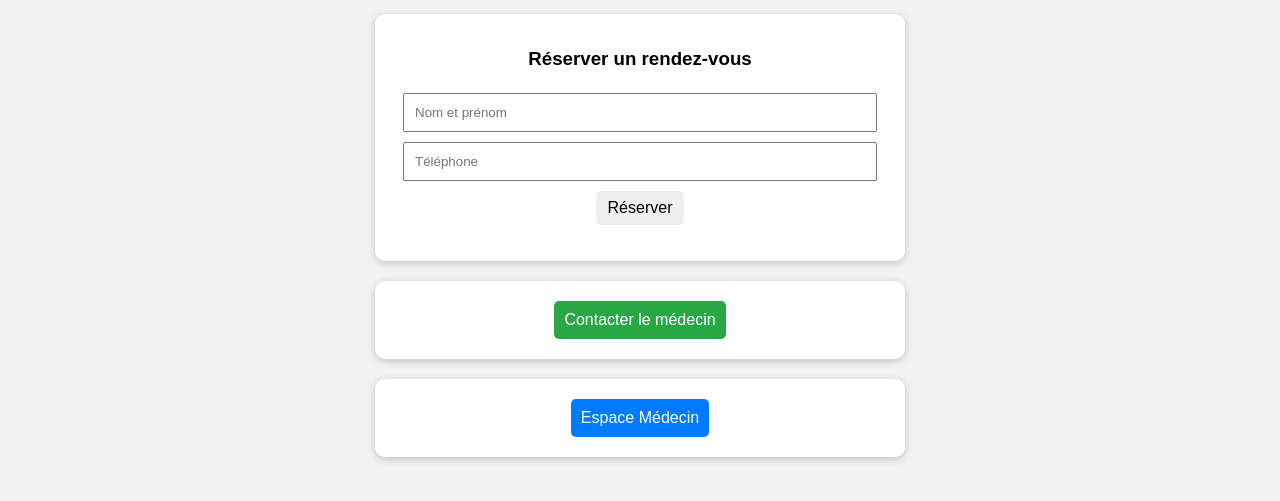
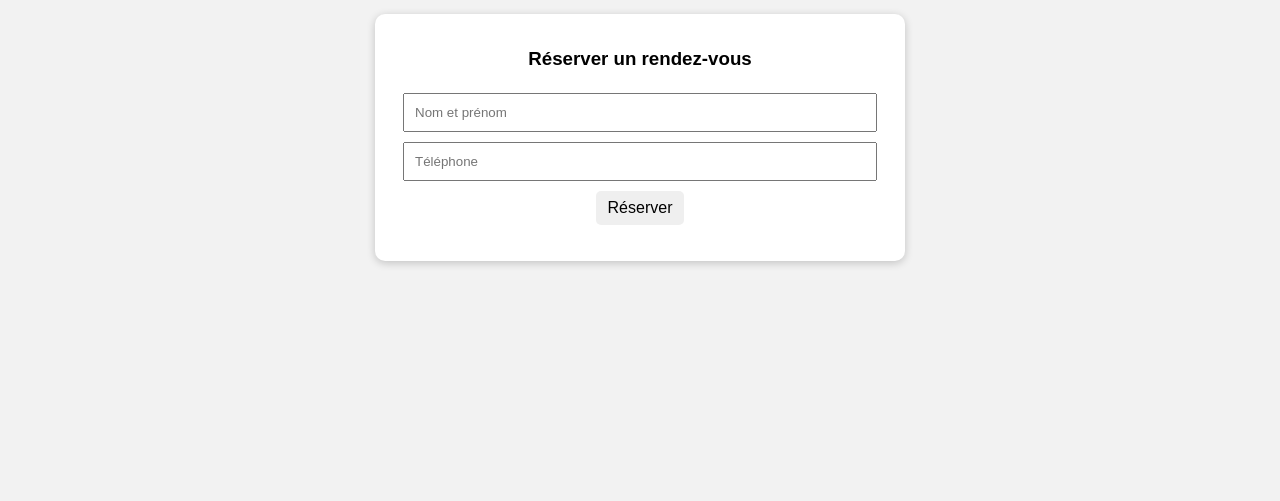
Before and after one commit to Cabinet-Mohammedi/Clinique, a plain HTML site: page index.html in a window 1280 px wide. Shown: the part 73-574 px from the top of the page. Drawn offline with Linux system fonts and the light colour scheme.

Commit message:
index.html

```diff
--- a/index.html
+++ b/index.html
@@ -22,22 +22,6 @@
     <button id="btnReserve">Réserver</button>
     <p id="infoReservation"></p>
   </div>
-
-  <!-- Bouton pour contacter le médecin -->
-  <div class="card">
-    <button onclick="window.location.href='tel:0772812293'"
-            style="background:#28a745; color:white; padding:10px; border:none; border-radius:5px; cursor:pointer;">
-      Contacter le médecin
-    </button>
-  </div>
-
-  <!-- Bouton pour accéder à l'espace médecin -->
-  <div class="card">
-    <button onclick="window.location.href='doctor.html'"
-            style="background:#007BFF; color:white; padding:10px; border:none; border-radius:5px; cursor:pointer;">
-      Espace Médecin
-    </button>
-  </div>
 </main>
 
 <script src="patient.js"></script>
```
